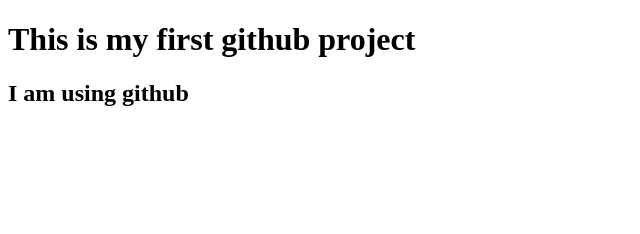
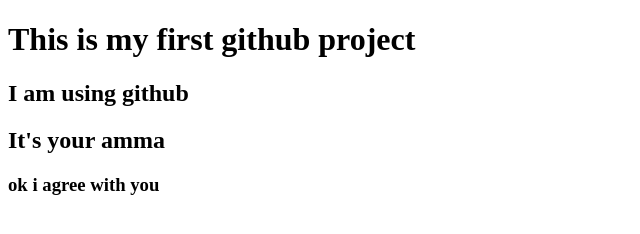
Before and after one commit to fahimst2020/my-first-website, a plain HTML site: page index.html in a window 1280 px wide. Shown: the whole page, without its empty margins (0-640 px from the left). Drawn offline with Linux system fonts and the light colour scheme.

Commit message:
some changes

```diff
--- a/index.html
+++ b/index.html
@@ -8,5 +8,7 @@
 <body>
     <h1>This is my first github project</h1>
     <h2>I am using github</h2>
+    <h2>It's your amma</h2>
+    <h3>ok i agree with you</h3>
 </body>
 </html>
```
